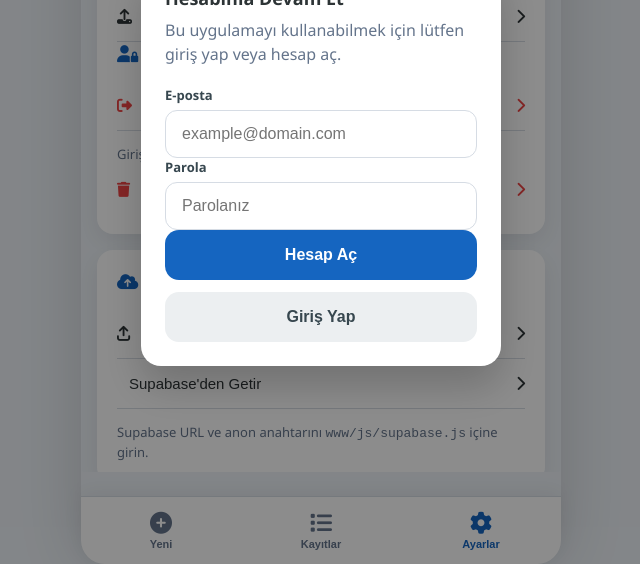
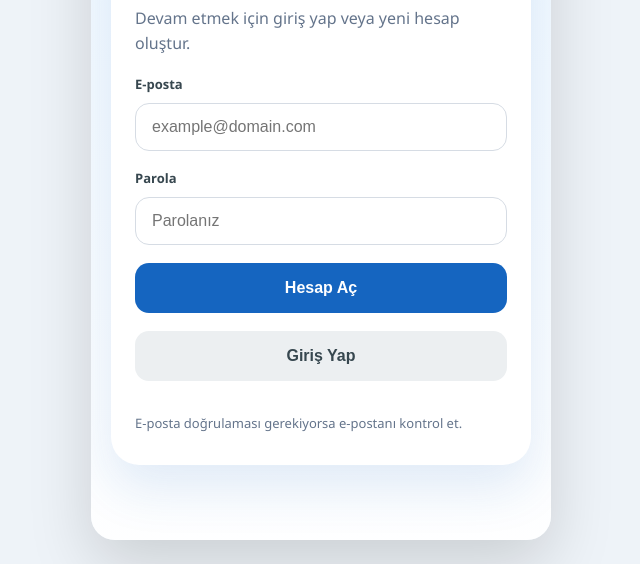
Before and after one commit to Tursuu/tekkanservis, a website: page www/index.html in a window 1280 px wide. Shown: the part 236-800 px from the top of the page, without its empty margins (319-959 px from the left). Drawn offline with nearby package versions, Linux system fonts and the light colour scheme.

Commit message:
Değişiklikler

```diff
--- a/www/css/style.css
+++ b/www/css/style.css
@@ -53,6 +53,50 @@ body {
 
 .view.active {
     display: flex;
+}
+
+.login-screen {
+    display: flex;
+    flex: 1;
+    min-height: calc(100vh - var(--safe-bottom));
+    align-items: center;
+    justify-content: center;
+    padding: 20px;
+    background: linear-gradient(180deg, #eef7ff 0%, #ffffff 100%);
+}
+
+.login-card {
+    width: 100%;
+    max-width: 420px;
+    background: white;
+    border-radius: 28px;
+    padding: 32px 24px;
+    box-shadow: 0 24px 50px rgba(21, 101, 192, 0.12);
+    display: flex;
+    flex-direction: column;
+    gap: 18px;
+}
+
+.login-card h1 {
+    font-size: 30px;
+    margin-bottom: 4px;
+}
+
+.login-card p {
+    color: var(--text-muted);
+    line-height: 1.6;
+}
+
+body.auth-active .bottom-nav {
+    display: none;
+}
+
+.login-card .form-group {
+    gap: 10px;
+}
+
+.login-card input {
+    border-radius: 14px;
 }
 
 .content {
--- a/www/index.html
+++ b/www/index.html
@@ -316,13 +316,12 @@
         </button>
     </nav>
 
-</div>
-
-<div id="authModal" class="modal hidden">
-    <div class="modal-backdrop"></div>
-    <div class="modal-box">
-        <h3>Hesabınla Devam Et</h3>
-        <p>Bu uygulamayı kullanabilmek için lütfen giriş yap veya hesap aç.</p>
+    <!-- ===================== AUTH VIEW ===================== -->
+    <main id="view-auth" class="view">
+        <div class="login-screen">
+            <div class="login-card">
+                <h1>Tekkan Servis</h1>
+                <p>Devam etmek için giriş yap veya yeni hesap oluştur.</p>
                 <div class="form-group">
                     <label for="authEmail">E-posta</label>
                     <input type="email" id="authEmail" placeholder="example@domain.com">
@@ -331,13 +330,17 @@
                     <label for="authPassword">Parola</label>
                     <input type="password" id="authPassword" placeholder="Parolanız">
                 </div>
-        <button type="button" id="authSignUpBtn" class="primary-btn" style="width:100%; margin-bottom:12px;">
+                <button type="button" id="authSignUpBtn" class="primary-btn">
                     Hesap Aç
                 </button>
-        <button type="button" id="authSignInBtn" class="secondary-btn" style="width:100%;">
+                <button type="button" id="authSignInBtn" class="secondary-btn">
                     Giriş Yap
                 </button>
+                <p id="authHelpText" class="hint">E-posta doğrulaması gerekiyorsa e-postanı kontrol et.</p>
             </div>
+        </div>
+    </main>
+
 </div>
 
 <div id="toast" class="toast hidden"></div>
--- a/www/js/app.js
+++ b/www/js/app.js
@@ -10,8 +10,7 @@ const App = {
         this.bindSettings();
         await this.initAuth();
         if (!this.currentUser) {
-            this.navigate("settings");
-            this.toast("Önce hesap açın veya giriş yapın", "error");
+            this.navigate("auth");
         } else {
             this.navigate("form");
         }
@@ -22,8 +21,8 @@ const App = {
         document.querySelectorAll("[data-nav]").forEach(el => {
             el.addEventListener("click", () => {
                 const view = el.dataset.nav;
-                if (!this.currentUser && view !== "settings") {
-                    this.toast("Önce Hesap bölümünden giriş yapın", "error");
+                if (!this.currentUser && view !== "auth") {
+                    this.toast("Önce giriş yapın", "error");
                     return;
                 }
                 if (view === "form" && this.currentView !== "form") {
@@ -43,6 +42,8 @@ const App = {
         document.querySelectorAll(".nav-item").forEach(n => {
             n.classList.toggle("active", n.dataset.nav === view);
         });
+
+        document.body.classList.toggle("auth-active", view === "auth");
 
         if (view === "list") List.render();
     },
@@ -139,19 +140,9 @@ const App = {
             if (this.currentUser) {
                 document.getElementById("technician").value = this.currentUser.email || "";
             }
-            this.toggleAuthModal(!this.currentUser);
         } catch (error) {
             console.error(error);
-            this.toggleAuthModal(true);
-        }
-    },
-
-    toggleAuthModal(show) {
-        const modal = document.getElementById("authModal");
-        if (show) {
-            modal.classList.remove("hidden");
-        } else {
-            modal.classList.add("hidden");
+            this.currentUser = null;
         }
     },
 
@@ -189,7 +180,6 @@ const App = {
             this.currentUser = data.user;
             document.getElementById("technician").value = this.currentUser.email || "";
             this.updateAuthStatus();
-            this.toggleAuthModal(false);
             this.navigate("form");
             this.toast("Giriş yapıldı", "success");
         } catch (error) {
@@ -206,8 +196,7 @@ const App = {
             this.currentUser = null;
             document.getElementById("technician").value = "";
             this.updateAuthStatus();
-            this.toggleAuthModal(true);
-            this.navigate("settings");
+            this.navigate("auth");
             this.toast("Çıkış yapıldı", "success");
         } catch (error) {
             console.error(error);
```
Lines whose indentation alone changed are shown as unchanged.
